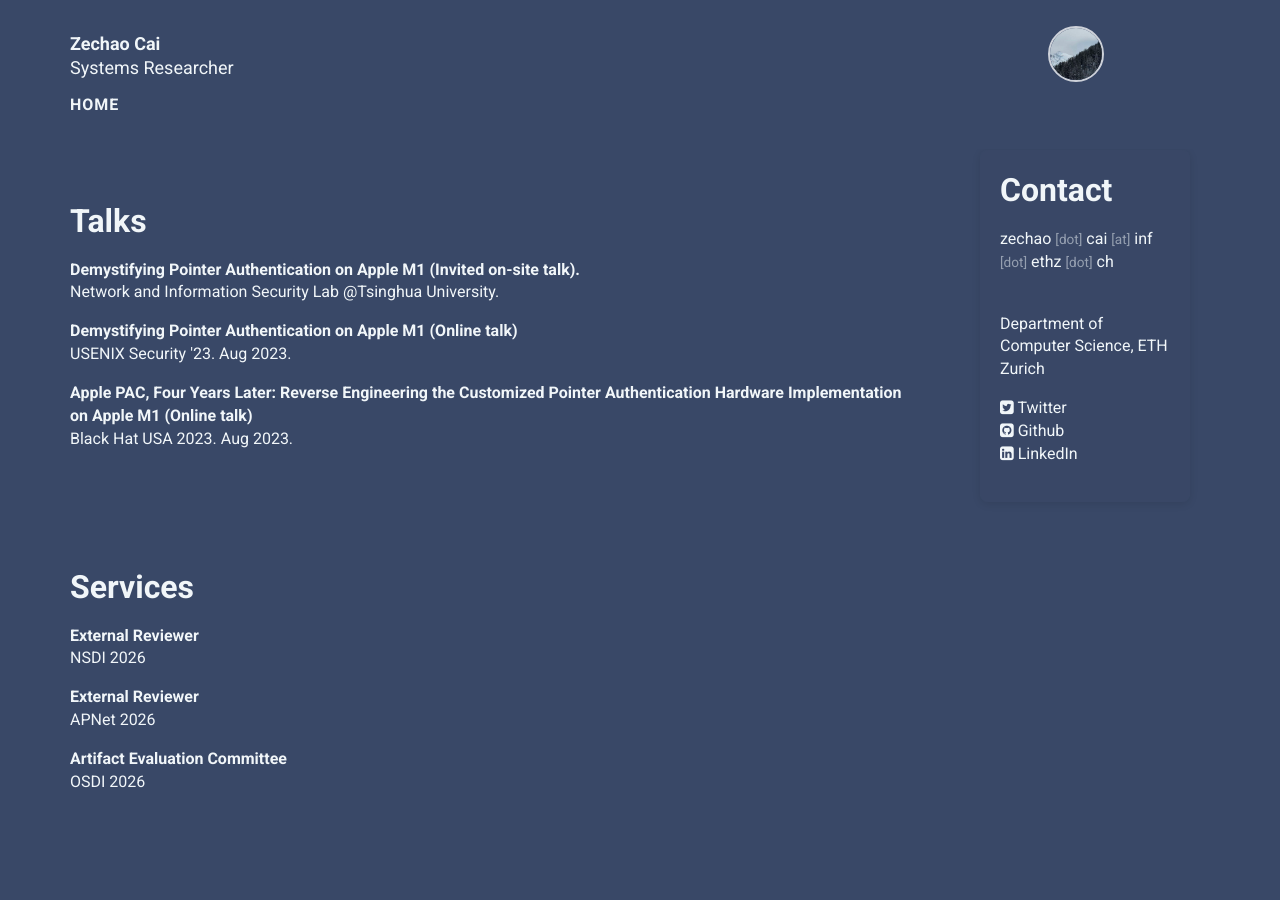
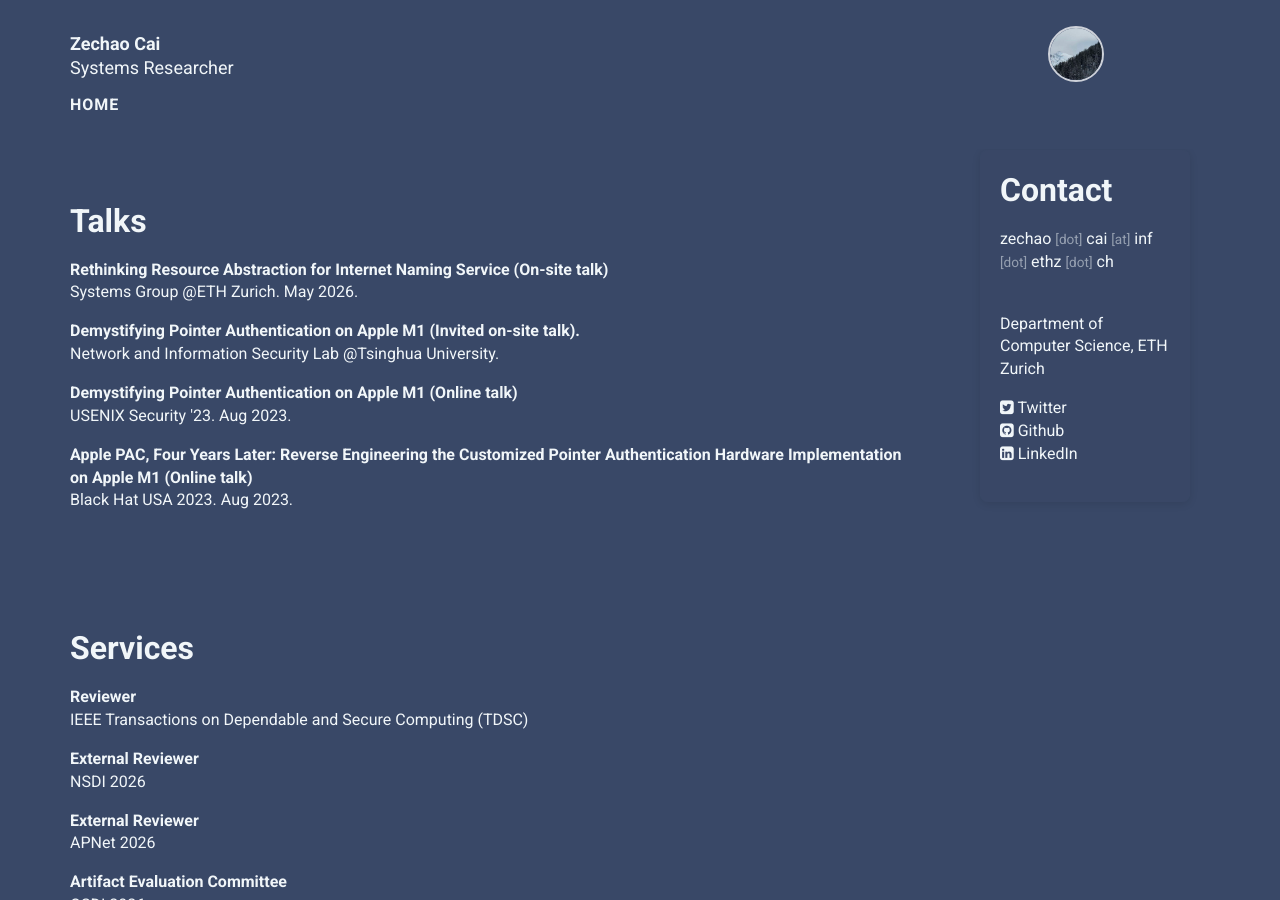
Before and after one commit to zech4o/zech4o.github.io, a Jekyll site: the page built from index.html, in a window 1280 px wide and 900 px high, scrolled down 1271 px. Built offline with Jekyll 4.4.1, drawn with Linux system fonts in a browser that asks for light colours; nearby versions of some CDN libraries.

Commit message:
Add ETH Systems Group talk and TDSC reviewer service (#1)
* Add ETH Systems Group lunch seminar talk and TDSC reviewer service

Co-Authored-By: Claude Opus 5.5 <noreply@anthropic.com>
Claude-Session: https://claude.ai/code/session_017rTjoaAnZz18pQn8hhyiyv

* Fill in ETH lunch seminar talk title and date

Co-Authored-By: Claude Opus 5.5 <noreply@anthropic.com>
Claude-Session: https://claude.ai/code/session_017rTjoaAnZz18pQn8hhyiyv

* Drop 'Lunch Seminar' from ETH talk location

Co-Authored-By: Claude Opus 5.5 <noreply@anthropic.com>
Claude-Session: https://claude.ai/code/session_017rTjoaAnZz18pQn8hhyiyv

* Shorten ETH talk title

Co-Authored-By: Claude Opus 5.5 <noreply@anthropic.com>
Claude-Session: https://claude.ai/code/session_017rTjoaAnZz18pQn8hhyiyv

* Rename ETH talk title

Co-Authored-By: Claude Opus 5.5 <noreply@anthropic.com>
Claude-Session: https://claude.ai/code/session_017rTjoaAnZz18pQn8hhyiyv

* Use 'Rethinking' in ETH talk title

Co-Authored-By: Claude Opus 5.5 <noreply@anthropic.com>
Claude-Session: https://claude.ai/code/session_017rTjoaAnZz18pQn8hhyiyv

---------

Co-authored-by: Claude <noreply@anthropic.com>

```diff
--- a/_data/presentations.yml
+++ b/_data/presentations.yml
@@ -1,3 +1,8 @@
+-
+  title: "Rethinking Resource Abstraction for Internet Naming Service (On-site talk)"
+  location: Systems Group @ETH Zurich. May 2026.
+  date: May 2026 (on-site)
+
 -
   title: Demystifying Pointer Authentication on Apple M1 (Invited on-site talk).
   location: Network and Information Security Lab @Tsinghua University.
--- a/_data/services.yml
+++ b/_data/services.yml
@@ -1,3 +1,6 @@
+-
+  name: Reviewer
+  description: IEEE Transactions on Dependable and Secure Computing (TDSC)
 -
   name: External Reviewer
   description: NSDI 2026
```
